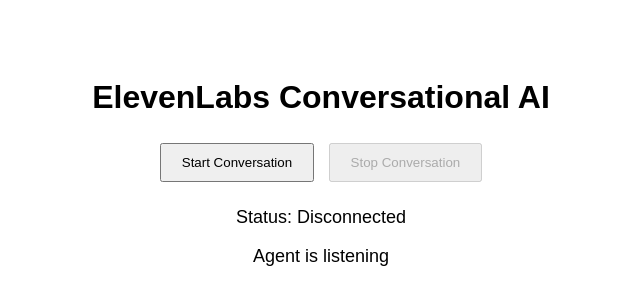
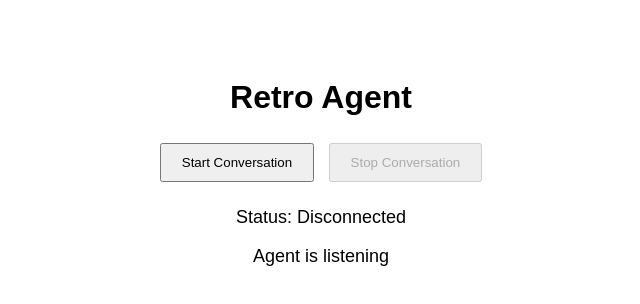
Before and after one commit to MatthewDailey/hackathon-322-agent, a website built with Vite: page index.html in a window 1280 px wide. Shown: the whole page, without its empty margins (319-959 px from the left). Built offline with nearby package versions, Linux system fonts and the light colour scheme.

Commit message:
update command to start retro

```diff
--- a/index.html
+++ b/index.html
@@ -4,11 +4,11 @@
 <head>
   <meta charset="UTF-8" />
   <meta name="viewport" content="width=device-width, initial-scale=1.0" />
-  <title>ElevenLabs Conversational AI</title>
+  <title>Retro</title>
 </head>
 
 <body style="font-family: Arial, sans-serif; text-align: center; padding: 50px;">
-  <h1>ElevenLabs Conversational AI</h1>
+  <h1>Retro Agent</h1>
   <div style="margin-bottom: 20px;">
     <button id="startButton" style="padding: 10px 20px; margin: 5px;">Start Conversation</button>
     <button id="stopButton" style="padding: 10px 20px; margin: 5px;" disabled>Stop Conversation</button>
--- a/package.json
+++ b/package.json
@@ -5,7 +5,7 @@
   "scripts": {
     "start": "tsx index.ts prompt",
     "oncall": "tsx index.ts oncall",
-    "debreif": "vite",
+    "retro": "vite & open http://localhost:5173",
     "format": "prettier --write ."
   },
   "author": "Matthew Dailey",
```
